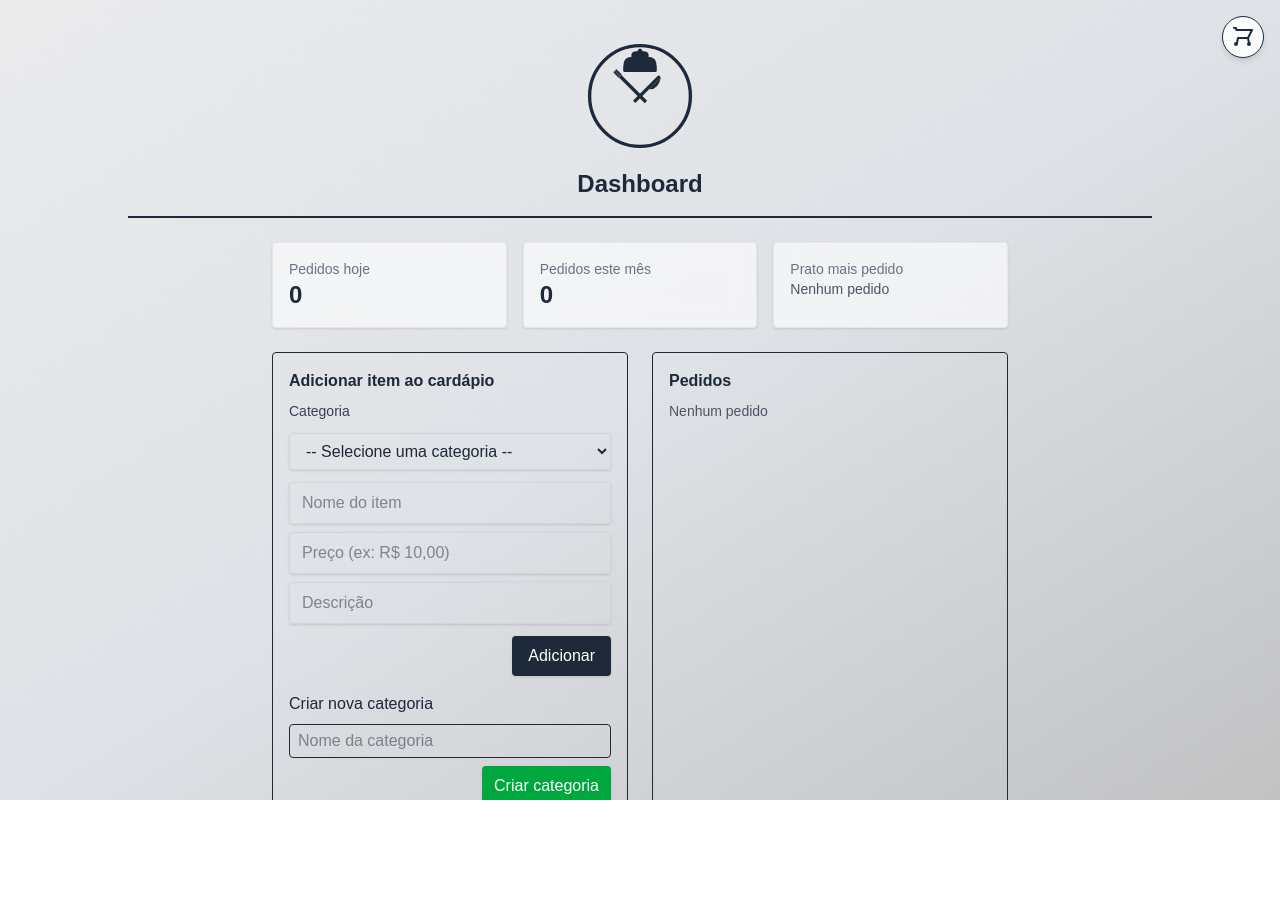
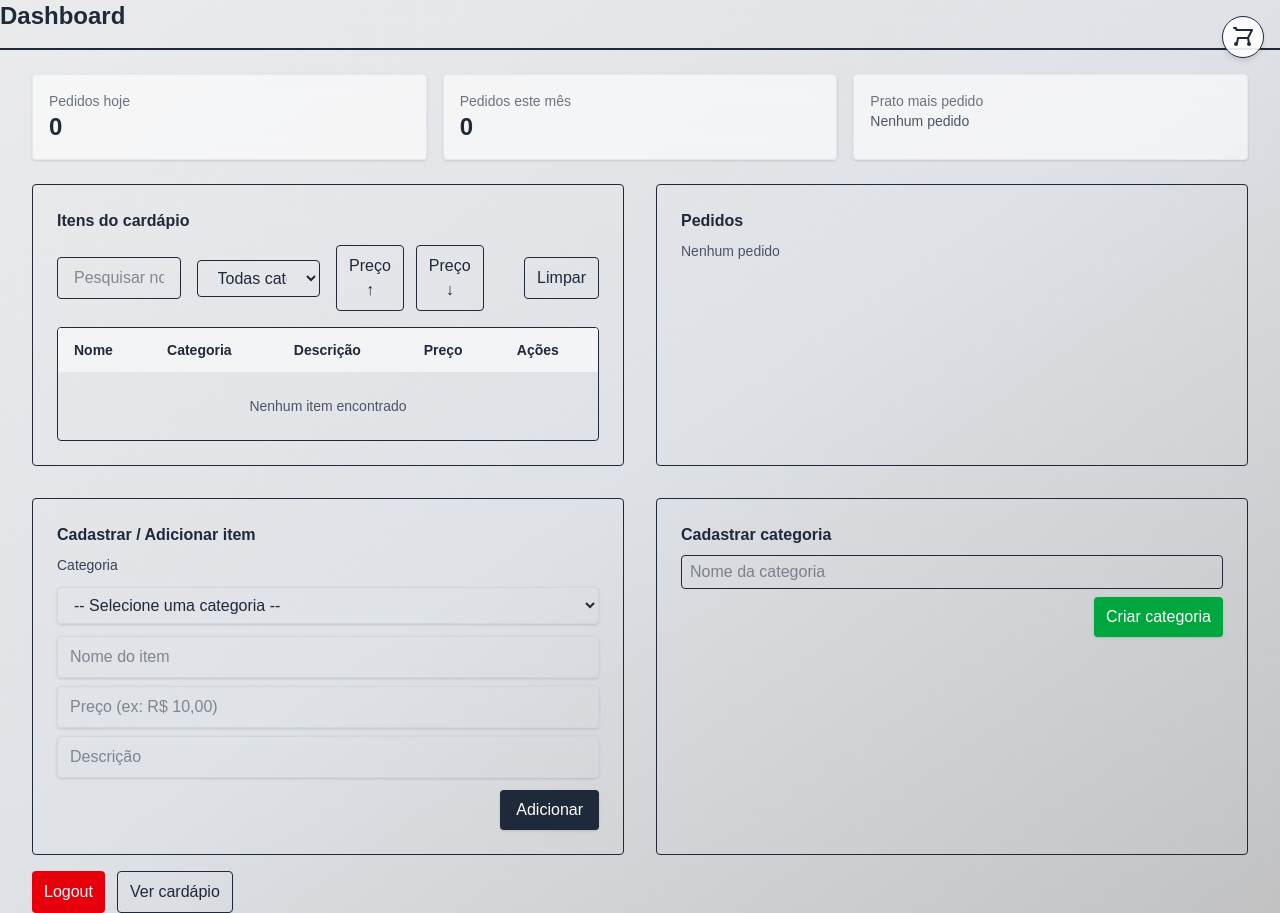
Before and after one commit to vinicius-pascoal/cardapio-digital, a Next.js app: page /dashboard in a window 1280 px wide. Before the commit the page ends 800 px from the top, so only its background shows below. Built offline with nearby package versions, Linux system fonts and the light colour scheme; sample sign-in values are in the browser's storage.

Commit message:
Add menu table component to dashboard
Introduces a new MenuTable component for displaying and managing menu items with search, filter, and sort capabilities. Updates the dashboard layout to include the menu table and reorganizes sections for improved usability.

```diff
--- a/src/app/dashboard/page.tsx
+++ b/src/app/dashboard/page.tsx
@@ -6,6 +6,7 @@ import Image from "next/image";
 
 import logo from "../../img/logo.svg";
 import GraniteBackground from "../../components/GraniteBackground";
+import MenuTable from "../../components/MenuTable";
 
 function StatsCards() {
   const [ordersToday, setOrdersToday] = useState(0);
@@ -259,29 +260,33 @@ export default function DashboardPage() {
 
   return (
     <GraniteBackground>
-      <main className="flex flex-col items-center h-screen overflow-y-scroll overflow-x-hidden text-gray-800">
-        <Image
-          src={logo}
-          alt="Logo do Cardápio Digital"
-          className="w-28 h-28 mb-4 mt-10"
-          priority
-        />
+      <main className="flex flex-col items-start min-h-screen overflow-y-auto overflow-x-hidden text-gray-800">
         <h1 className="text-2xl font-bold mb-4">Dashboard</h1>
-        <div className="w-4/5 mb-6 border-gray-800 border-b-2 border-solid" />
-        <div className="w-full max-w-3xl px-4">
+        <div className="w-full mb-6 border-gray-800 border-b-2 border-solid" />
+        <div className="w-full px-8">
           <StatsCards />
-          <div className="grid grid-cols-1 md:grid-cols-2 gap-6">
-            <div className="p-4 border rounded">
-              <h3 className="font-semibold mb-2">Adicionar item ao cardápio</h3>
-              <AddMenuItemForm />
-              <div className="mt-4">
-                <h4 className="font-medium mb-2">Criar nova categoria</h4>
-                <CreateCategoryForm />
-              </div>
+
+          {/* Top: tabela à esquerda e pedidos à direita */}
+          <div className="grid grid-cols-1 md:grid-cols-2 gap-8 w-full">
+            <div className="p-6 border rounded w-full">
+              <h3 className="font-semibold mb-3">Itens do cardápio</h3>
+              <MenuTable />
             </div>
-            <div className="p-4 border rounded">
+            <div className="p-6 border rounded w-full">
               <h3 className="font-semibold mb-2">Pedidos</h3>
               <OrdersList />
+            </div>
+          </div>
+
+          {/* Bottom: controladores de cadastro */}
+          <div className="mt-8 grid grid-cols-1 md:grid-cols-2 gap-8 w-full">
+            <div className="p-6 border rounded w-full">
+              <h3 className="font-semibold mb-2">Cadastrar / Adicionar item</h3>
+              <AddMenuItemForm />
+            </div>
+            <div className="p-6 border rounded w-full">
+              <h3 className="font-semibold mb-2">Cadastrar categoria</h3>
+              <CreateCategoryForm />
             </div>
           </div>
           <div className="mt-4 flex gap-3">
--- /dev/null
+++ b/src/components/MenuTable.tsx
@@ -0,0 +1,154 @@
+"use client";
+
+import React, { useEffect, useMemo, useState } from "react";
+
+type MenuItem = {
+  nome: string;
+  preco?: string;
+  descricao?: string;
+};
+
+type Category = {
+  nome: string;
+  ativo?: boolean;
+  itens: MenuItem[];
+};
+
+export default function MenuTable(): JSX.Element {
+  const [menu, setMenu] = useState<Category[]>([]);
+  const [query, setQuery] = useState("");
+  const [filterCategoria, setFilterCategoria] = useState("");
+  const [sortPriceAsc, setSortPriceAsc] = useState<boolean | null>(null);
+
+  useEffect(() => {
+    load();
+    function onUpdated() {
+      load();
+    }
+    window.addEventListener("menu-updated", onUpdated);
+    return () => window.removeEventListener("menu-updated", onUpdated);
+  }, []);
+
+  function load() {
+    try {
+      const raw = localStorage.getItem("menu_categorias");
+      const arr = raw ? JSON.parse(raw) : [];
+      setMenu(arr);
+    } catch (e) {
+      setMenu([]);
+    }
+  }
+
+  function removeItem(categoryName: string, index: number) {
+    if (!confirm("Remover item do cardápio?")) return;
+    try {
+      const raw = localStorage.getItem("menu_categorias");
+      const arr: Category[] = raw ? JSON.parse(raw) : [];
+      const cat = arr.find((c) => c.nome === categoryName);
+      if (!cat) return;
+      cat.itens.splice(index, 1);
+      localStorage.setItem("menu_categorias", JSON.stringify(arr));
+      window.dispatchEvent(new Event("menu-updated"));
+    } catch (e) {
+      console.error(e);
+      alert("Erro ao remover item");
+    }
+  }
+
+  const categories = useMemo(() => menu.map((c) => c.nome), [menu]);
+
+  const rows = useMemo(() => {
+    const out: ({ categoria: string } & MenuItem)[] = [];
+    for (const c of menu) {
+      for (const it of c.itens || []) {
+        out.push({ categoria: c.nome, ...it });
+      }
+    }
+
+    const filtered = out.filter((r) => {
+      const q = query.trim().toLowerCase();
+      if (filterCategoria && r.categoria !== filterCategoria) return false;
+      if (!q) return true;
+      return (
+        (r.nome || "").toLowerCase().includes(q) ||
+        (r.descricao || "").toLowerCase().includes(q) ||
+        (r.categoria || "").toLowerCase().includes(q)
+      );
+    });
+
+    if (sortPriceAsc !== null) {
+      filtered.sort((a, b) => {
+        const pa = parseFloat((a.preco || "").replace(/[^0-9,.-]/g, "").replace(/,/g, ".")) || 0;
+        const pb = parseFloat((b.preco || "").replace(/[^0-9,.-]/g, "").replace(/,/g, ".")) || 0;
+        return sortPriceAsc ? pa - pb : pb - pa;
+      });
+    }
+
+    return filtered;
+  }, [menu, query, filterCategoria, sortPriceAsc]);
+
+  return (
+    <div>
+      <div className="mb-4 grid grid-cols-1 md:grid-cols-4 gap-4 items-center">
+        <input
+          placeholder="Pesquisar nome, descrição ou categoria..."
+          value={query}
+          onChange={(e) => setQuery(e.target.value)}
+          className="w-full border px-4 py-2 rounded"
+        />
+        <select value={filterCategoria} onChange={(e) => setFilterCategoria(e.target.value)} className="w-full border px-4 py-2 rounded">
+          <option value="">Todas categorias</option>
+          {categories.map((c) => (
+            <option key={c} value={c}>{c}</option>
+          ))}
+        </select>
+        <div className="flex gap-3">
+          <button type="button" onClick={() => setSortPriceAsc(true)} className={`px-3 py-2 border rounded ${sortPriceAsc === true ? "bg-[#1e2939] text-white" : ""}`}>Preço ↑</button>
+          <button type="button" onClick={() => setSortPriceAsc(false)} className={`px-3 py-2 border rounded ${sortPriceAsc === false ? "bg-[#1e2939] text-white" : ""}`}>Preço ↓</button>
+        </div>
+        <div className="flex justify-end">
+          <button type="button" onClick={() => { setSortPriceAsc(null); setQuery(""); setFilterCategoria(""); }} className="px-3 py-2 border rounded">Limpar</button>
+        </div>
+      </div>
+
+      <div className="overflow-x-auto border rounded">
+        <table className="w-full text-sm">
+          <thead className="bg-gray-100 text-left">
+            <tr>
+              <th className="px-4 py-3">Nome</th>
+              <th className="px-4 py-3">Categoria</th>
+              <th className="px-4 py-3">Descrição</th>
+              <th className="px-4 py-3">Preço</th>
+              <th className="px-4 py-3">Ações</th>
+            </tr>
+          </thead>
+          <tbody>
+            {rows.length === 0 ? (
+              <tr><td colSpan={5} className="px-4 py-6 text-center text-gray-600">Nenhum item encontrado</td></tr>
+            ) : (
+              rows.map((r, idx) => (
+                <tr key={`${r.categoria}-${r.nome}-${idx}`} className="border-t">
+                  <td className="px-4 py-4 align-top min-w-[180px]">{r.nome}</td>
+                  <td className="px-4 py-4 align-top w-40">{r.categoria}</td>
+                  <td className="px-4 py-4 align-top text-gray-700">{r.descricao}</td>
+                  <td className="px-4 py-4 align-top w-32">{r.preco}</td>
+                  <td className="px-4 py-4 align-top">
+                    <div className="flex gap-3">
+                      <button type="button" onClick={() => {
+                        const cat = menu.find((c) => c.nome === r.categoria);
+                        if (!cat) return;
+                        const indexInCat = cat.itens.findIndex((it) => it.nome === r.nome && it.descricao === r.descricao && it.preco === r.preco);
+                        if (indexInCat === -1) return removeItem(r.categoria, 0);
+                        removeItem(r.categoria, indexInCat);
+                      }} className="px-3 py-2 bg-red-600 text-white rounded">Remover</button>
+                    </div>
+                  </td>
+                </tr>
+              ))
+            )}
+          </tbody>
+        </table>
+      </div>
+    </div>
+  );
+}
```
